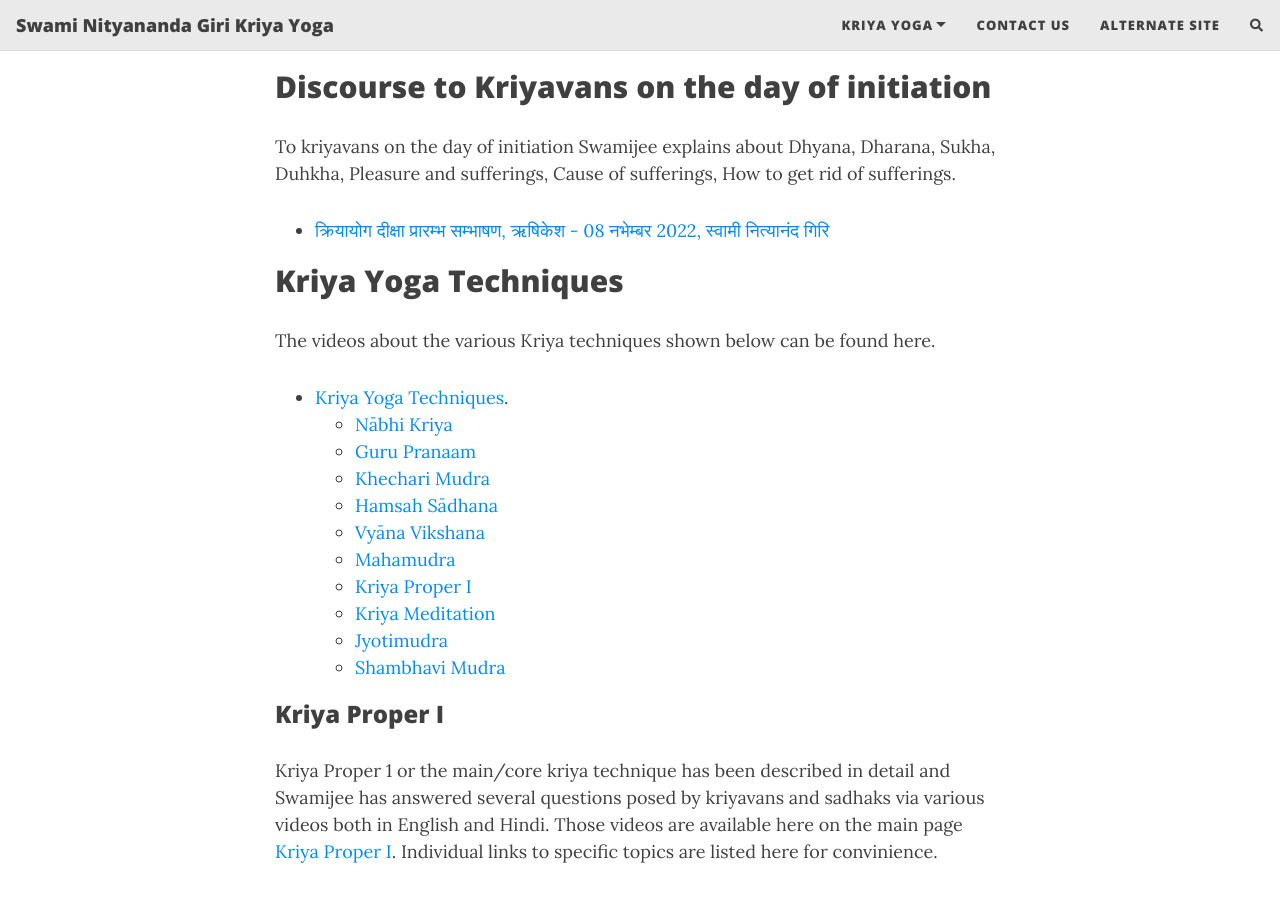
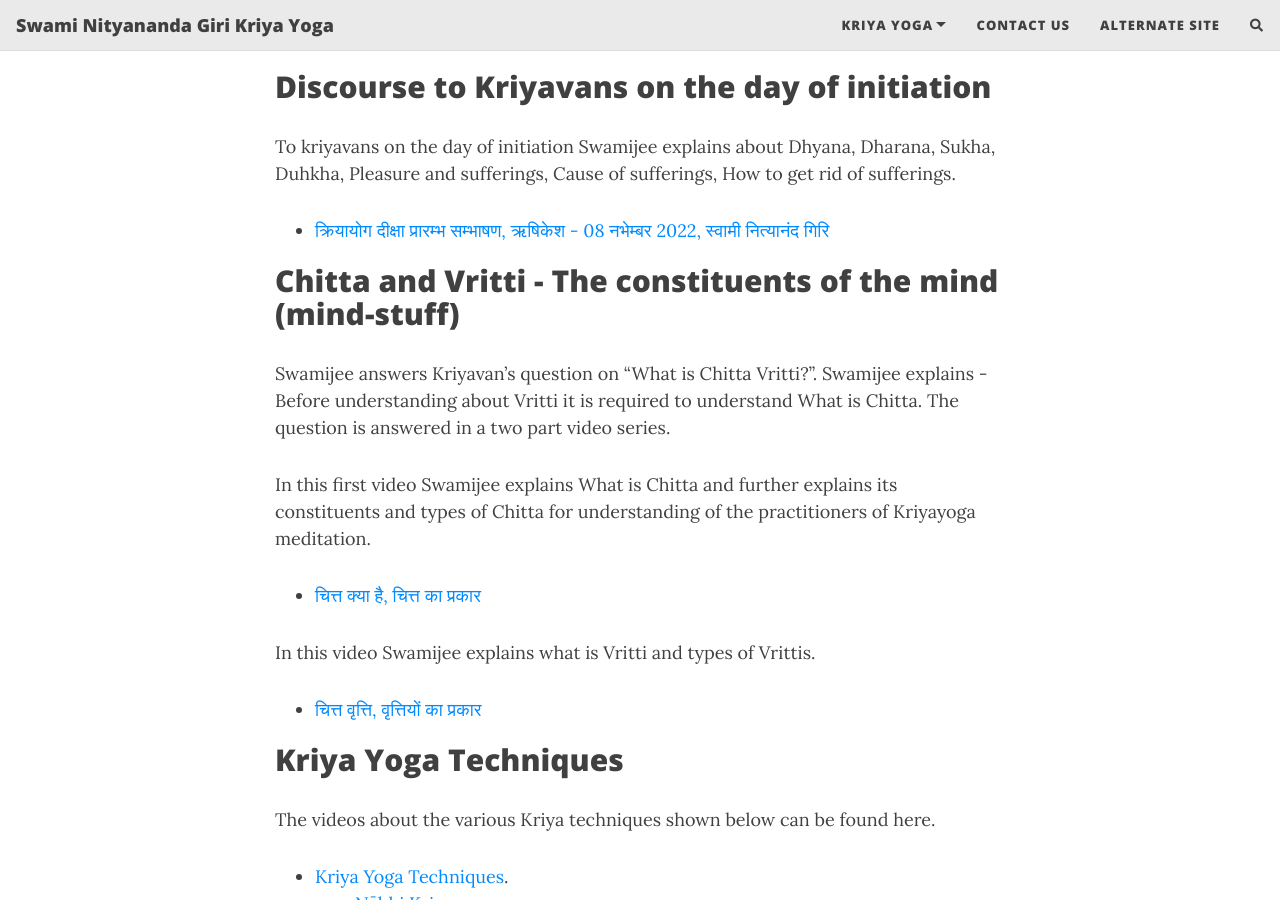
Before and after one commit to swngky/swngky.github.io, a Jekyll site: the page built from docs/videos.md, in a window 1280 px wide and 900 px high, scrolled down 917 px. Built offline with Jekyll 4.4.1, drawn with Linux system fonts in a browser that asks for light colours; nearby versions of some CDN libraries; comment, search, counter and statistics services are not loaded.

Commit message:
Add video links about Chitta Vritti

```diff
--- a/docs/videos.md
+++ b/docs/videos.md
@@ -26,6 +26,18 @@ Swamijee explains in detail in a two part video series - What is Kriya Yoga ?
 To kriyavans on the day of initiation Swamijee explains about Dhyana, Dharana, Sukha, Duhkha, Pleasure and sufferings, Cause of sufferings, How to get rid of sufferings.
 
 * [क्रियायोग दीक्षा प्रारम्भ सम्भाषण, ऋषिकेश - 08 नभेम्बर 2022, स्वामी नित्यानंद गिरि](https://www.youtube.com/watch?v=nqi0sZVx8Gk){:target="_blank" rel="noopener"}
+
+## Chitta and Vritti - The constituents of the mind (mind-stuff)
+
+Swamijee answers Kriyavan's question on "What is Chitta Vritti?". Swamijee explains - Before understanding about Vritti it is required to understand What is Chitta. The question is answered in a two part video series.
+
+In this first video Swamijee explains What is Chitta and further explains its constituents and types of Chitta for understanding of the practitioners of Kriyayoga meditation.
+
+* [चित्त क्या है, चित्त का प्रकार](https://www.youtube.com/watch?v=nGoUf8y9U8Y){:target="_blank" rel="noopener"}
+
+In this video Swamijee explains what is Vritti and types of Vrittis.
+
+* [चित्त वृत्ति, वृत्तियों का प्रकार](https://www.youtube.com/watch?v=8QZ4VLWEggY){:target="_blank" rel="noopener"}
 
 ## Kriya Yoga Techniques
 
```
